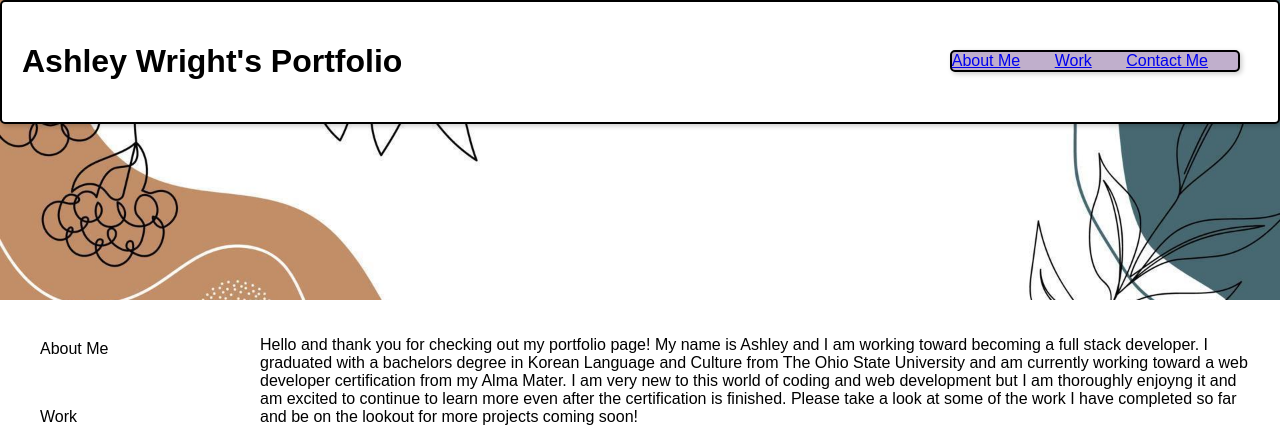
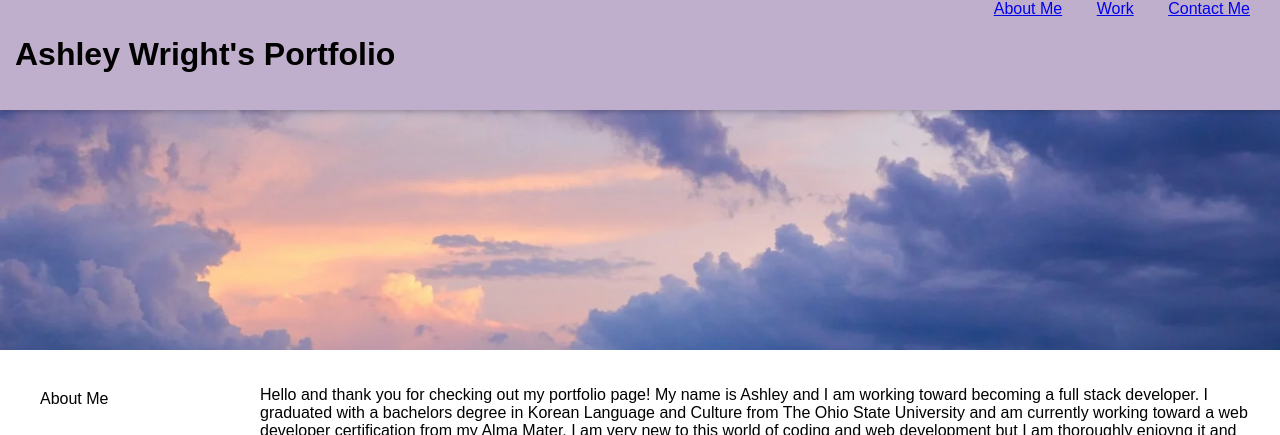
Before and after one commit to ajwmp93/Ashley-Wright-Portfolio, a plain HTML site: page index.html in a window 1280 px wide. Shown: the top 435 px of the page. Drawn offline with Linux system fonts and the light colour scheme; files whose address does not match are found by name.

Commit message:
deleted unused images and chose a banner for my header

```diff
--- a/assets/style.css
+++ b/assets/style.css
@@ -1,10 +1,7 @@
 .top-right-nav {
     position: absolute;
-    top: 50px;
-    right: 40px;
-    border: 2px solid black;
-    border-radius: 5px;
-    box-shadow: 2px 2px 5px rgba(0, 0, 0, 0.2);
+    top: 0px;
+    right: 0px;
     transition: background-color 0.3s;
     background-color: #C0AFCC;
     color: black;
@@ -19,22 +16,20 @@
 }
 
 .banner {
-    background-image: url(/Users/ashleywright/bootcamp/awright-challenge-02/assets/autumn.jpeg);
+    background-image: url(/Users/ashleywright/bootcamp/awright-challenge-02/assets/clouds2.webp);
     background-size: cover;
     background-position: center;
-    height: 300px;
+    height: 350px;
 }
 
 .overlay-box {
     position: aboslute;
     display: flex;
-    top: 50%;
-    left: 50%;
-    background-color: white;
+    top: 40%;
+    left: 40%;
+    background-color: #C0AFCC;
     color: black;
-    padding: 20px;
-    border: 2px solid black;
-    border-radius: 5px;
+    padding: 15px;
     box-shadow: 2px 2px 5px rgba(0, 0, 0, 0.2);
 }
 
```
Also changed, not shown: assets/autumn.jpeg (deleted), assets/clouds2.webp (added), assets/colorful banner.webp (deleted), assets/coming-soon.webp (deleted), assets/flower.webp (deleted), assets/geo banner.jpeg (deleted), assets/geo pattern 2.jpeg (deleted), assets/white banner.avif (deleted), 1 other file.
